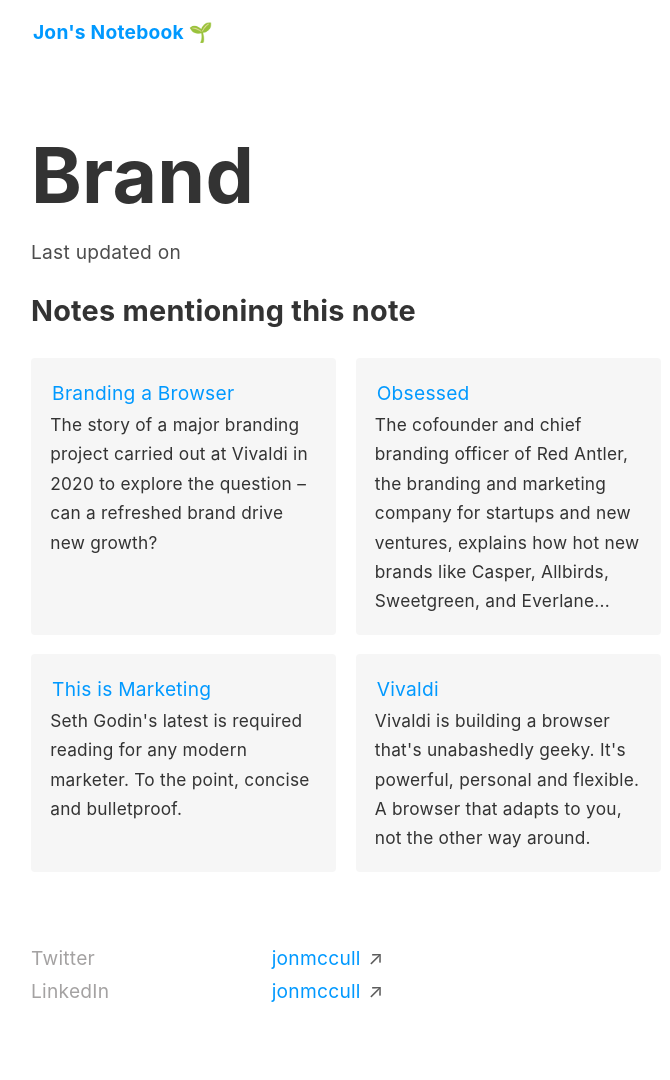
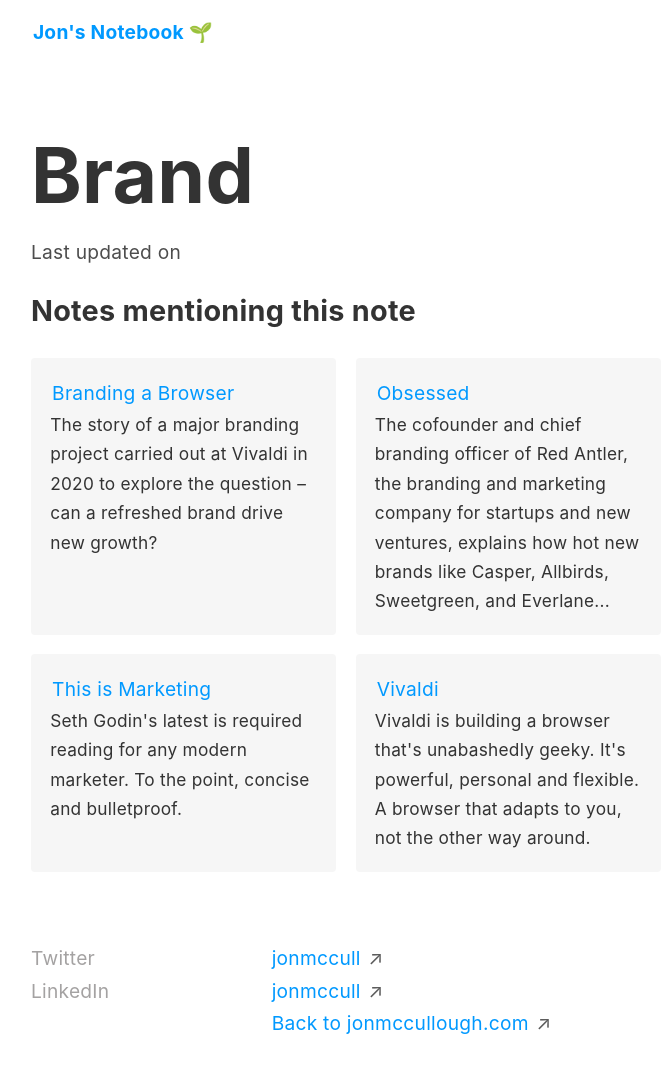
Before and after one commit to jonmccull/digital-garden, a Jekyll site: the page built from _notes/brand.md, in a window 1280 px wide. Shown: the whole page, without its empty margins (294-964 px from the left). Built offline with Jekyll 4.4.1, drawn with Linux system fonts in a browser that asks for light colours; before the commit the page ends 1047 px from its top, so only the background shows below that.

Commit message:
Add backlink to main homepage in garden footer

```diff
--- a/_includes/social-links.html
+++ b/_includes/social-links.html
@@ -7,6 +7,7 @@
 	<div style="position: relative; width: 75%; float: left; display: block;">
 	  <p style="margin: 0;"><a target="blank" href="https://twitter.com/jonmccull">jonmccull</a> ↗</p>
 	  <p style="margin: 0;"><a target="blank" href="https://www.linkedin.com/in/jonmccullough/">jonmccull</a> ↗</p>
+	  <p style="margin: 0;"><a class="internal-link" href="https://jonmccullough.com/">Back to jonmccullough.com</a> ↗</p>
 	</div>
   </div>
 <!-- .social-links -->
```
